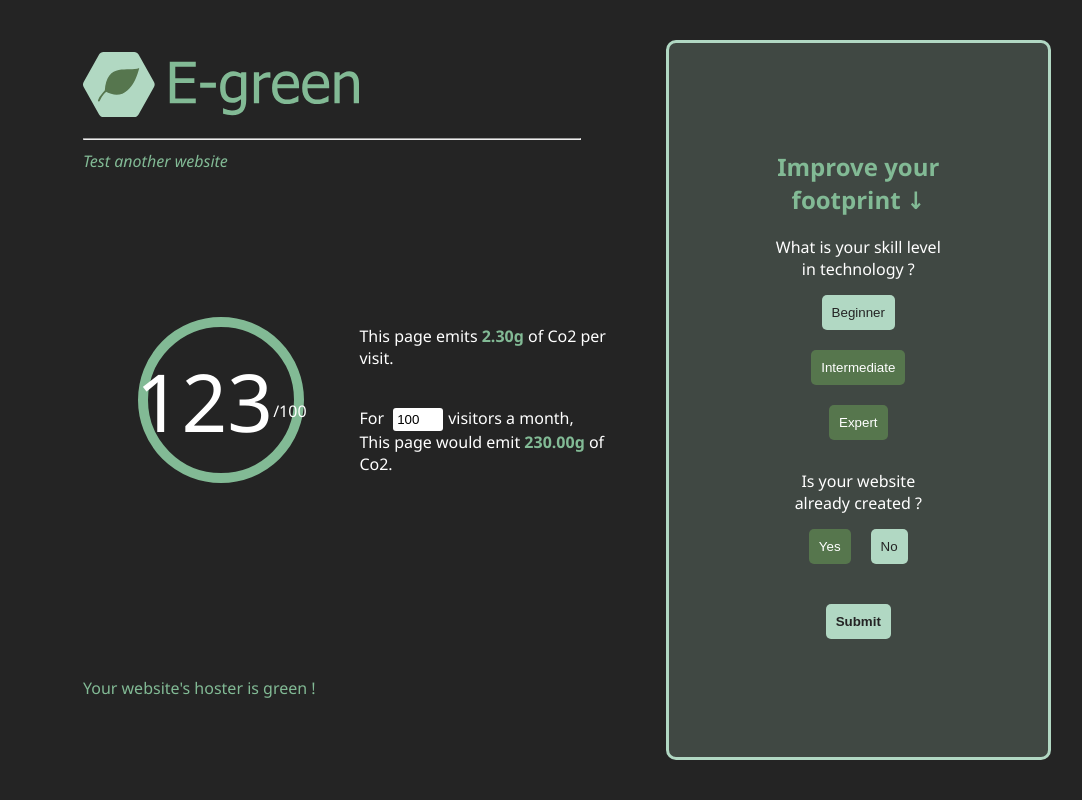
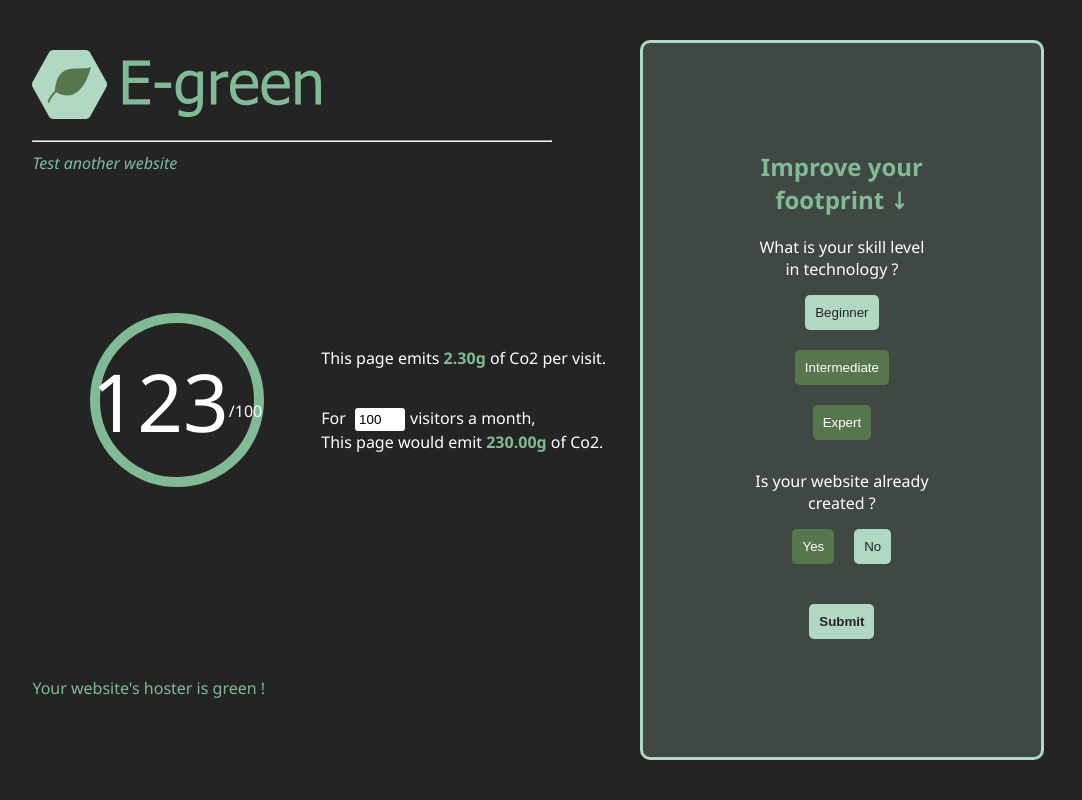
Before and after one commit to clio-petersdorff/E-Green, a React (Vite) app in the folder client/: page / in a window 1280 px wide. Shown: the top 800 px of the page, without its empty margins (102-1184 px from the left). Built offline with nearby package versions, Linux system fonts and the light colour scheme.

Commit message:
Modifications to responsive

```diff
--- a/client/src/index.css
+++ b/client/src/index.css
@@ -3,7 +3,6 @@
   background-color: #242424;
   color:white;
   text-align: center;
-  width: 90%;
     padding: 0;
     margin: auto
 }
@@ -12,8 +11,15 @@
   box-sizing: border-box;
 }
 
-html, body {
-  width: 105%;
-  margin: 0;
-  padding: 0;
+
+
+@media screen and (max-width:450px){
+  html, body {
+    width: 105%;
+    margin: 0;
+    padding: 0;
+  }
+  :root{
+    width:90%;
+  }
 }
--- a/client/src/style/Homepage.css
+++ b/client/src/style/Homepage.css
@@ -67,7 +67,7 @@ form .quizOnlyButton{
 }
 
 
-@media screen and (max-width:900px) {
+@media screen and (max-width:450px) {
 
     #homepage {
         height: fit-content;
--- a/client/src/style/Loading.css
+++ b/client/src/style/Loading.css
@@ -96,7 +96,7 @@
 }
 
 
-@media screen and (max-width:900px){
+@media screen and (max-width:450px){
     #loading img {
         width:40%;
         left: 30%;
--- a/client/src/style/Quiz.css
+++ b/client/src/style/Quiz.css
@@ -83,7 +83,7 @@
     margin:0px;
 }
 
-@media screen and (max-width:900px){
+@media screen and (max-width:450px){
     #quizComponent {
         margin-left: 0;
         margin-top:30px;
--- a/client/src/style/RaiseAwareness.css
+++ b/client/src/style/RaiseAwareness.css
@@ -89,7 +89,7 @@ footer img {
     min-width: none;
 }
 
-@media screen and (max-width:900px){
+@media screen and (max-width:450px){
     section{
         display: block;
         width:100%;
```
